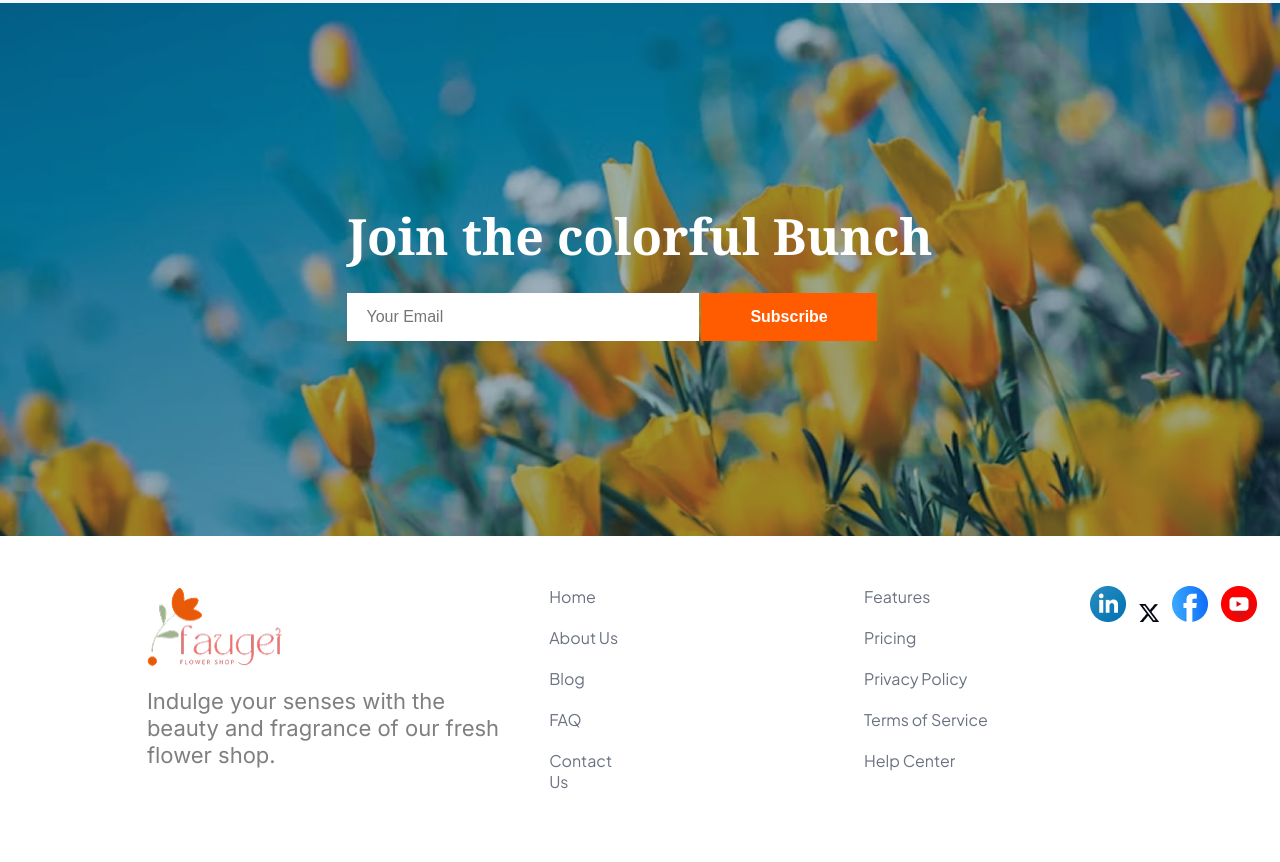
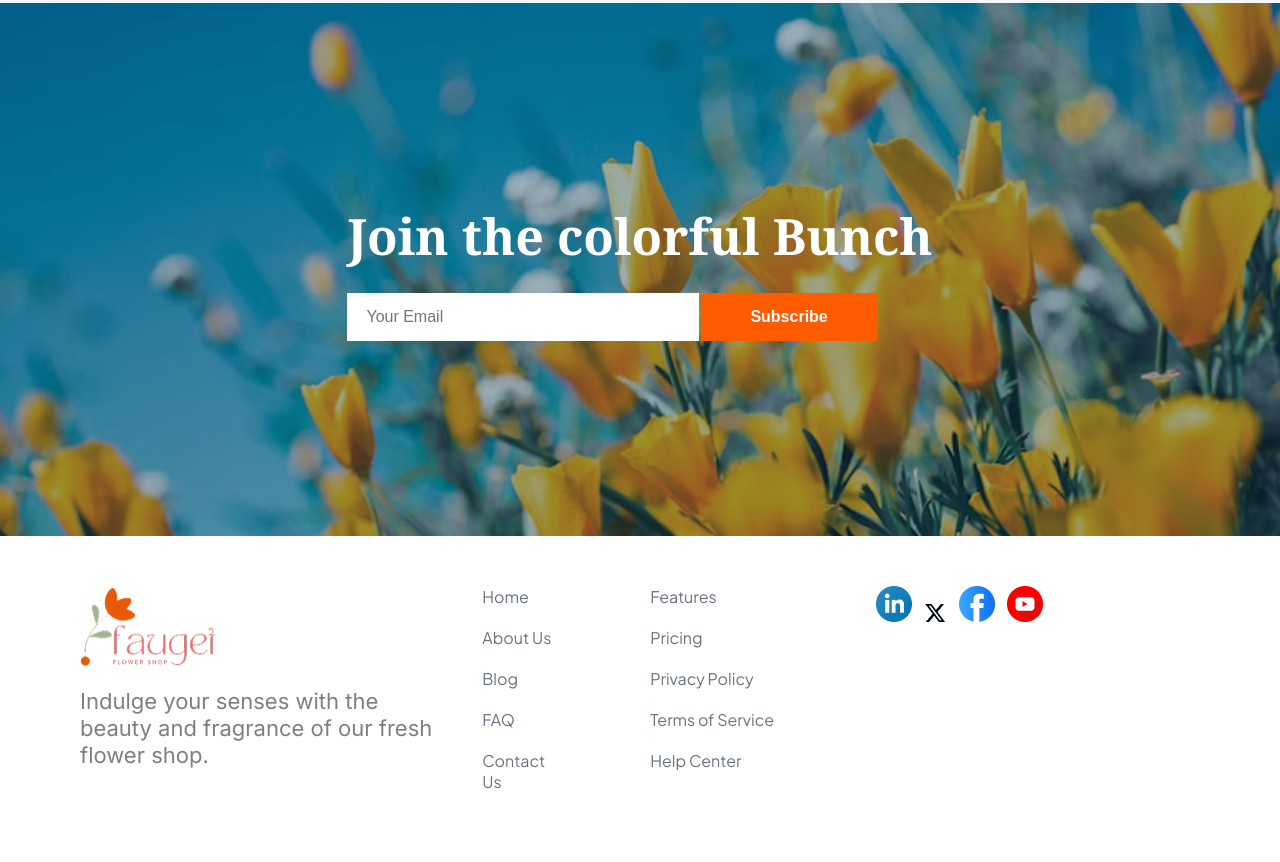
Before and after one commit to Skhsouravhalder/assignmment-two, a plain HTML site: page index.html in a window 1280 px wide. Shown: the part 3637-4499 px from the top of the page. Drawn offline with Linux system fonts and the light colour scheme.

Commit message:
add bg -collor

```diff
--- a/css/style.css
+++ b/css/style.css
@@ -390,10 +390,15 @@ button {
   width: 30%;
 }
 /* footer */
+.ft {
+  background-color: white;
+}
 footer {
   display: flex;
   /* padding: 50px 160px 50px 160px; */
-  background-color: white;
+
+  max-width: 1140px;
+  margin: auto;
 }
 .last {
   display: flex;
@@ -401,8 +406,6 @@ footer {
   padding-top: 50px;
   padding-bottom: 50px;
   /* width: 1440px; */
-  max-width: 1140px;
-  margin: 0 auto;
 }
 .end {
   display: flex;
--- a/index.html
+++ b/index.html
@@ -236,6 +236,7 @@
       </div>
     </section>
     <!-- footer -->
+     <section class="ft">
     <footer class="">
       <div class="last">
         <div class="last-1">
@@ -274,5 +275,6 @@
         </div>
       </div>
     </footer>
+    </section>
   </body>
 </html>
```
